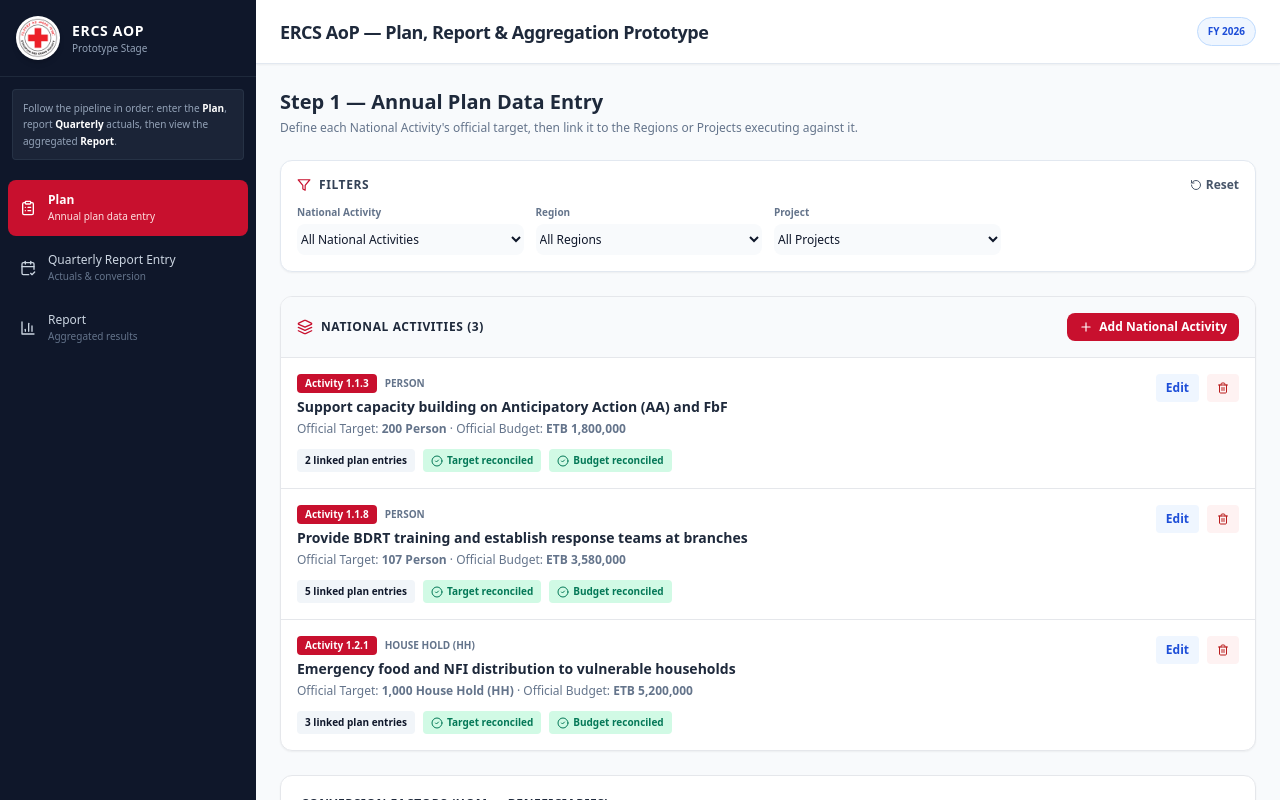
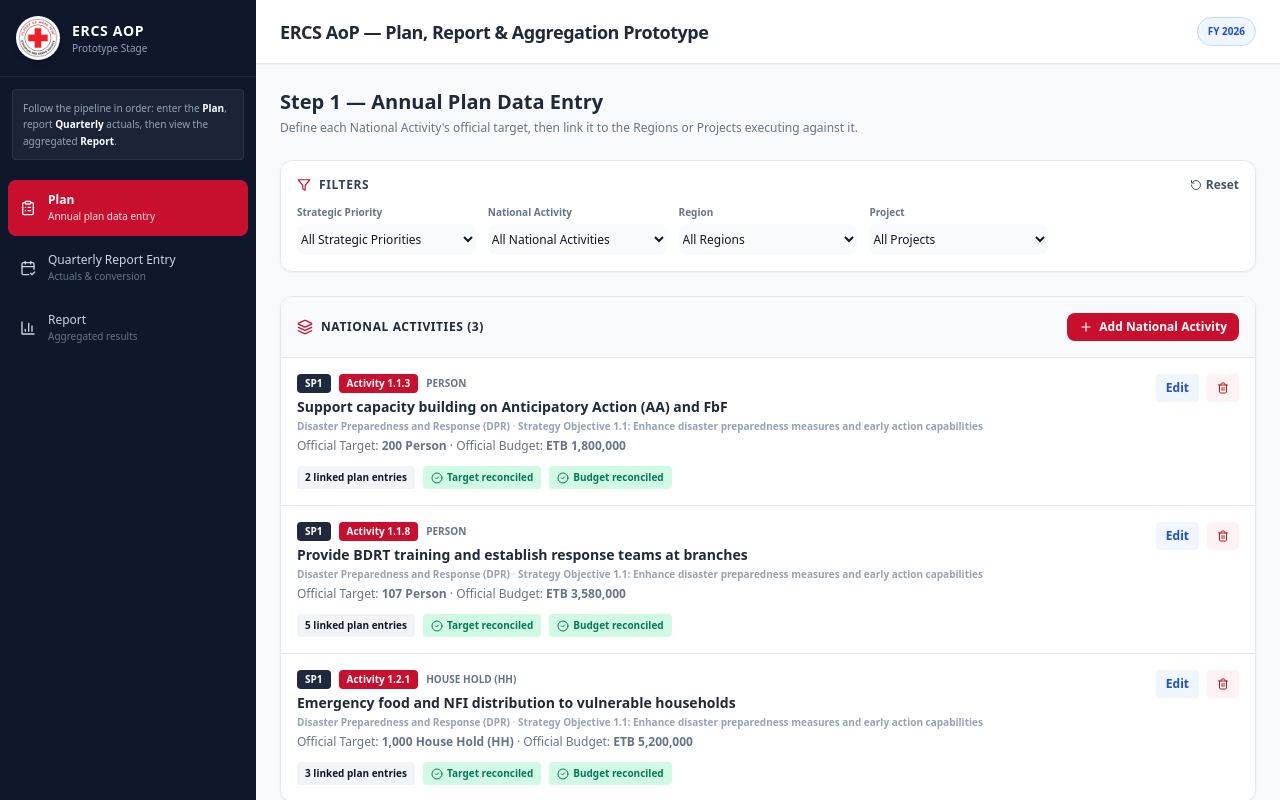
Before and after one commit to merryalem9-design/ERCS-AoP, a React (Vite) app: page / in a window 1280 px wide. Built offline with nearby package versions, Linux system fonts and the light colour scheme.

Commit message:
added a strategic filter

```diff
--- a/src/components/common/FilterBar.tsx
+++ b/src/components/common/FilterBar.tsx
@@ -7,10 +7,24 @@ interface Props {
 }
 
 export const FilterBar: React.FC<Props> = ({ showQuarter = true }) => {
-  const { filters, setFilters, resetFilters, nationalActivities, regions, projects, quarters } = useApp();
+  const { filters, setFilters, resetFilters, strategicPriorities, nationalActivities, regions, projects, quarters } = useApp();
+
+  // National Activity options narrow to the selected Strategic Priority so the
+  // dropdown never offers a combination that can't return any rows.
+  const nationalActivitiesInScope = filters.strategicPriorityId === 'ALL'
+    ? nationalActivities
+    : nationalActivities.filter(na => na.strategic_priority_id === filters.strategicPriorityId);
+
   const handleChange = (e: React.ChangeEvent<HTMLSelectElement>) => {
     const { name, value } = e.target;
     setFilters(prev => {
+      // Picking a Strategic Priority narrows which National Activities are valid,
+      // so clear the National Activity selection if it no longer belongs to it.
+      if (name === 'strategicPriorityId') {
+        const currentNa = nationalActivities.find(na => na.id === prev.nationalActivityId);
+        const stillValid = value === 'ALL' || currentNa?.strategic_priority_id === value;
+        return { ...prev, strategicPriorityId: value, nationalActivityId: stillValid ? prev.nationalActivityId : 'ALL' };
+      }
       // A plan entry is either Regional or Project, never both — picking one
       // clears the other so the filter combination can never return zero rows.
       if (name === 'regionId' && value !== 'ALL') return { ...prev, regionId: value, projectId: 'ALL' };
@@ -30,12 +44,19 @@ export const FilterBar: React.FC<Props> = ({ showQuarter = true }) => {
           <RotateCcw className="w-3 h-3" /> Reset
         </button>
       </div>
-      <div className="grid grid-cols-2 md:grid-cols-4 gap-3">
+      <div className="grid grid-cols-2 md:grid-cols-3 lg:grid-cols-5 gap-3">
+        <div>
+          <label className="block text-[10px] font-bold text-slate-500 mb-1">Strategic Priority</label>
+          <select name="strategicPriorityId" value={filters.strategicPriorityId} onChange={handleChange} className="w-full text-xs font-medium border-slate-200 rounded-lg bg-slate-50 py-1.5">
+            <option value="ALL">All Strategic Priorities</option>
+            {strategicPriorities.map(sp => <option key={sp.id} value={sp.id}>{sp.code} — {sp.name}</option>)}
+          </select>
+        </div>
         <div>
           <label className="block text-[10px] font-bold text-slate-500 mb-1">National Activity</label>
           <select name="nationalActivityId" value={filters.nationalActivityId} onChange={handleChange} className="w-full text-xs font-medium border-slate-200 rounded-lg bg-slate-50 py-1.5">
             <option value="ALL">All National Activities</option>
-            {nationalActivities.map(na => <option key={na.id} value={na.id}>{na.code}</option>)}
+            {nationalActivitiesInScope.map(na => <option key={na.id} value={na.id}>{na.code}</option>)}
           </select>
         </div>
         <div>
--- a/src/context/AppContext.tsx
+++ b/src/context/AppContext.tsx
@@ -1,15 +1,17 @@
 import React, { createContext, useContext, useEffect, useState } from 'react';
 import {
-  NationalActivity, Region, Project, PlanEntry, Quarter, QuarterlyActual, UomFactorConfig, FilterState,
+  StrategicPriority, NationalActivity, Region, Project, PlanEntry, Quarter, QuarterlyActual, UomFactorConfig, FilterState,
 } from '../types';
 import {
-  INITIAL_NATIONAL_ACTIVITIES, INITIAL_REGIONS, INITIAL_PROJECTS, INITIAL_PLAN_ENTRIES,
+  INITIAL_STRATEGIC_PRIORITIES, INITIAL_NATIONAL_ACTIVITIES, INITIAL_REGIONS, INITIAL_PROJECTS, INITIAL_PLAN_ENTRIES,
   FISCAL_QUARTERS, INITIAL_QUARTERLY_ACTUALS, INITIAL_UOM_CONFIGS,
 } from '../data/seedData';
 
 interface AppContextType {
   activeRoute: string; setActiveRoute: (r: string) => void;
   toastMessage: string | null; showToast: (msg: string) => void;
+
+  strategicPriorities: StrategicPriority[];
 
   nationalActivities: NationalActivity[];
   addNationalActivity: (na: NationalActivity) => void;
@@ -35,9 +37,9 @@ interface AppContextType {
   getFilteredPlanEntries: () => PlanEntry[];
 }
 
-const DEFAULT_FILTERS: FilterState = { nationalActivityId: 'ALL', regionId: 'ALL', projectId: 'ALL', quarterId: 'ALL' };
+const DEFAULT_FILTERS: FilterState = { strategicPriorityId: 'ALL', nationalActivityId: 'ALL', regionId: 'ALL', projectId: 'ALL', quarterId: 'ALL' };
 
-const PERSISTENCE_KEY = 'ercs-aop-simplified-v1';
+const PERSISTENCE_KEY = 'ercs-aop-simplified-v2';
 
 const readPersisted = <T,>(key: string, fallback: T): T => {
   if (typeof window === 'undefined') return fallback;
@@ -57,6 +59,7 @@ export const AppProvider: React.FC<{ children: React.ReactNode }> = ({ children
   const [activeRoute, setActiveRoute] = useState<string>(() => readPersisted('activeRoute', 'plan'));
   const [toastMessage, setToastMessage] = useState<string | null>(null);
 
+  const [strategicPriorities] = useState<StrategicPriority[]>(INITIAL_STRATEGIC_PRIORITIES);
   const [nationalActivities, setNationalActivities] = useState<NationalActivity[]>(() => readPersisted('nationalActivities', INITIAL_NATIONAL_ACTIVITIES));
   const [regions] = useState<Region[]>(INITIAL_REGIONS);
   const [projects] = useState<Project[]>(INITIAL_PROJECTS);
@@ -64,7 +67,7 @@ export const AppProvider: React.FC<{ children: React.ReactNode }> = ({ children
   const [planEntries, setPlanEntries] = useState<PlanEntry[]>(() => readPersisted('planEntries', INITIAL_PLAN_ENTRIES));
   const [quarterlyActuals, setQuarterlyActuals] = useState<QuarterlyActual[]>(() => readPersisted('quarterlyActuals', INITIAL_QUARTERLY_ACTUALS));
   const [uomConfigs, setUomConfigs] = useState<UomFactorConfig[]>(() => readPersisted('uomConfigs', INITIAL_UOM_CONFIGS));
-  const [filters, setFilters] = useState<FilterState>(() => readPersisted('filters', DEFAULT_FILTERS));
+  const [filters, setFilters] = useState<FilterState>(() => ({ ...DEFAULT_FILTERS, ...readPersisted('filters', DEFAULT_FILTERS) }));
 
   useEffect(() => {
     if (typeof window === 'undefined') return;
@@ -81,6 +84,10 @@ export const AppProvider: React.FC<{ children: React.ReactNode }> = ({ children
   const resetFilters = () => setFilters(DEFAULT_FILTERS);
 
   const getFilteredPlanEntries = () => planEntries.filter(pe => {
+    if (filters.strategicPriorityId !== 'ALL') {
+      const na = nationalActivities.find(n => n.id === pe.national_activity_id);
+      if (!na || na.strategic_priority_id !== filters.strategicPriorityId) return false;
+    }
     if (filters.nationalActivityId !== 'ALL' && pe.national_activity_id !== filters.nationalActivityId) return false;
     if (filters.regionId !== 'ALL' && pe.region_id !== filters.regionId) return false;
     if (filters.projectId !== 'ALL' && pe.project_id !== filters.projectId) return false;
@@ -125,6 +132,7 @@ export const AppProvider: React.FC<{ children: React.ReactNode }> = ({ children
   return (
     <AppContext.Provider value={{
       activeRoute, setActiveRoute, toastMessage, showToast,
+      strategicPriorities,
       nationalActivities, addNationalActivity, updateNationalActivity, deleteNationalActivity,
       regions, projects, quarters,
       planEntries, addPlanEntry, updatePlanEntry, deletePlanEntry,
--- a/src/data/seedData.ts
+++ b/src/data/seedData.ts
@@ -1,9 +1,25 @@
-import { NationalActivity, Region, Project, PlanEntry, Quarter, QuarterlyActual, UomFactorConfig } from '../types';
+import {
+  StrategicPriority, NationalActivity, Region, Project, PlanEntry, Quarter, QuarterlyActual, UomFactorConfig,
+} from '../types';
+
+// Top-level grouping used purely for filtering/aggregation — each National
+// Activity below is tagged with exactly one of these. Sourced from the ERCS
+// AoP & Project Alignment Framework: only one Strategic Priority (and one
+// Strategy Objective under it) is actually in use for the current data.
+export const INITIAL_STRATEGIC_PRIORITIES: StrategicPriority[] = [
+  {
+    id: 'sp-1',
+    code: 'SP1',
+    name: 'Disaster Preparedness and Response (DPR)',
+    objective: 'Strategy Objective 1.1: Enhance disaster preparedness measures and early action capabilities',
+  },
+];
 
 export const INITIAL_NATIONAL_ACTIVITIES: NationalActivity[] = [
-  { id: 'na-1-1-3', code: 'Activity 1.1.3', description: 'Support capacity building on Anticipatory Action (AA) and FbF', uom: 'Person', annual_target: 200, annual_budget: 1_800_000 },
-  { id: 'na-1-1-8', code: 'Activity 1.1.8', description: 'Provide BDRT training and establish response teams at branches', uom: 'Person', annual_target: 107, annual_budget: 3_580_000 },
-  { id: 'na-1-2-1', code: 'Activity 1.2.1', description: 'Emergency food and NFI distribution to vulnerable households', uom: 'House Hold (HH)', annual_target: 1000, annual_budget: 5_200_000 },
+  // SP1 — Disaster Preparedness and Response (DPR)
+  { id: 'na-1-1-3', strategic_priority_id: 'sp-1', code: 'Activity 1.1.3', description: 'Support capacity building on Anticipatory Action (AA) and FbF', uom: 'Person', annual_target: 200, annual_budget: 1_800_000 },
+  { id: 'na-1-1-8', strategic_priority_id: 'sp-1', code: 'Activity 1.1.8', description: 'Provide BDRT training and establish response teams at branches', uom: 'Person', annual_target: 107, annual_budget: 3_580_000 },
+  { id: 'na-1-2-1', strategic_priority_id: 'sp-1', code: 'Activity 1.2.1', description: 'Emergency food and NFI distribution to vulnerable households', uom: 'House Hold (HH)', annual_target: 1000, annual_budget: 5_200_000 },
 ];
 
 export const INITIAL_REGIONS: Region[] = [
@@ -54,5 +70,4 @@ export const INITIAL_QUARTERLY_ACTUALS: QuarterlyActual[] = [
 export const INITIAL_UOM_CONFIGS: UomFactorConfig[] = [
   { uom: 'Person', factor: 1 },
   { uom: 'House Hold (HH)', factor: 5 },
-  { uom: 'Community', factor: 100 },
 ];
--- a/src/pages/PlanPage.tsx
+++ b/src/pages/PlanPage.tsx
@@ -7,6 +7,7 @@ import { AlertTriangle, CheckCircle2, Layers, Plus, Save, Trash2, X } from 'luci
 
 export const PlanPage: React.FC = () => {
   const {
+    strategicPriorities,
     nationalActivities, addNationalActivity, updateNationalActivity, deleteNationalActivity,
     regions, projects, planEntries, addPlanEntry, updatePlanEntry, deletePlanEntry,
     uomConfigs, filters, getFilteredPlanEntries,
@@ -18,22 +19,26 @@ export const PlanPage: React.FC = () => {
 
   const filteredEntries = getFilteredPlanEntries();
 
-  // Which National Activities to show reconciliation + entries for, based on the top filter.
-  const visibleNationalActivities = filters.nationalActivityId === 'ALL'
-    ? nationalActivities
-    : nationalActivities.filter(na => na.id === filters.nationalActivityId);
+  // Which National Activities to show reconciliation + entries for, based on the
+  // Strategic Priority and National Activity filters at the top.
+  const visibleNationalActivities = nationalActivities.filter(na => {
+    if (filters.strategicPriorityId !== 'ALL' && na.strategic_priority_id !== filters.strategicPriorityId) return false;
+    if (filters.nationalActivityId !== 'ALL' && na.id !== filters.nationalActivityId) return false;
+    return true;
+  });
 
   const saveNa = () => {
     if (!naForm) return;
     const na: NationalActivity = {
       id: naForm.id || `na-${Date.now()}`,
+      strategic_priority_id: naForm.strategic_priority_id || '',
       code: (naForm.code || '').trim(),
       description: (naForm.description || '').trim(),
       uom: (naForm.uom || '').trim(),
       annual_target: Number(naForm.annual_target) || 0,
       annual_budget: Number(naForm.annual_budget) || 0,
     };
-    if (!na.code || !na.description || !na.uom) return;
+    if (!na.code || !na.description || !na.uom || !na.strategic_priority_id) return;
     if (naForm.id) updateNationalActivity(na); else addNationalActivity(na);
     setNaForm(null);
   };
@@ -73,7 +78,7 @@ export const PlanPage: React.FC = () => {
             <Layers className="w-4 h-4 text-ercs-red" /> National Activities ({visibleNationalActivities.length})
           </div>
           <button
-            onClick={() => setNaForm({})}
+            onClick={() => setNaForm({ strategic_priority_id: filters.strategicPriorityId !== 'ALL' ? filters.strategicPriorityId : undefined })}
             className="flex items-center gap-1.5 bg-ercs-red text-white px-3 py-1.5 rounded-lg text-xs font-bold"
           >
             <Plus className="w-3.5 h-3.5" /> Add National Activity
@@ -86,15 +91,22 @@ export const PlanPage: React.FC = () => {
             const childBudget = sumBudget(children);
             const targetMismatch = childTarget !== na.annual_target;
             const budgetMismatch = childBudget !== na.annual_budget;
+            const sp = strategicPriorities.find(s => s.id === na.strategic_priority_id);
             return (
               <div key={na.id} className="p-4">
                 <div className="flex items-start justify-between gap-4">
                   <div>
-                    <div className="flex items-center gap-2">
+                    <div className="flex items-center gap-2 flex-wrap">
+                      {sp && <span className="bg-slate-800 text-white text-[10px] font-extrabold px-2 py-0.5 rounded">{sp.code}</span>}
                       <span className="bg-ercs-red text-white text-[10px] font-extrabold px-2 py-0.5 rounded">{na.code}</span>
                       <span className="text-[10px] text-slate-500 font-bold uppercase">{na.uom}</span>
                     </div>
                     <div className="text-sm font-bold text-slate-800 mt-1">{na.description}</div>
+                    {sp && (
+                      <div className="text-[10px] text-slate-400 font-semibold mt-0.5">
+                        {sp.name} <span className="text-slate-300">·</span> {sp.objective}
+                      </div>
+                    )}
                     <div className="text-xs text-slate-500 mt-1">
                       Official Target: <b>{na.annual_target.toLocaleString()} {na.uom}</b> · Official Budget: <b>ETB {na.annual_budget.toLocaleString()}</b>
                     </div>
@@ -191,10 +203,21 @@ export const PlanPage: React.FC = () => {
 };
 
 const NationalActivityModal: React.FC<{ form: Partial<NationalActivity>; setForm: any; onSave: () => void; onClose: () => void }> = ({ form, setForm, onSave, onClose }) => {
-  const { uomConfigs } = useApp();
+  const { uomConfigs, strategicPriorities } = useApp();
   return (
     <ModalShell title={form.id ? 'Edit National Activity' : 'Add National Activity'} onClose={onClose}>
       <div className="grid grid-cols-2 gap-3">
+        <div className="col-span-2">
+          <span className="block text-[10px] font-bold text-slate-500 mb-1">Strategic Priority</span>
+          <select
+            value={form.strategic_priority_id || ''}
+            onChange={e => setForm((f: any) => ({ ...f, strategic_priority_id: e.target.value }))}
+            className="w-full text-xs border border-slate-200 rounded p-2 bg-slate-50 focus:outline-none focus:ring-2 focus:ring-red-100"
+          >
+            <option value="">Select Strategic Priority…</option>
+            {strategicPriorities.map(sp => <option key={sp.id} value={sp.id}>{sp.code} — {sp.name}</option>)}
+          </select>
+        </div>
         <LabeledInput label="Code" value={form.code || ''} onChange={v => setForm((f: any) => ({ ...f, code: v }))} placeholder="Activity 1.1.3" />
         <div>
           <span className="block text-[10px] font-bold text-slate-500 mb-1">UOM</span>
--- a/src/pages/ReportPage.tsx
+++ b/src/pages/ReportPage.tsx
@@ -9,7 +9,7 @@ import { Target, Wallet, Users, TrendingUp } from 'lucide-react';
 import { BarChart, Bar, XAxis, YAxis, Tooltip, ResponsiveContainer, CartesianGrid, Legend } from 'recharts';
 
 export const ReportPage: React.FC = () => {
-  const { nationalActivities, regions, projects, quarterlyActuals, uomConfigs, filters, getFilteredPlanEntries } = useApp();
+  const { strategicPriorities, nationalActivities, regions, projects, quarterlyActuals, uomConfigs, filters, getFilteredPlanEntries } = useApp();
 
   const filteredEntries = getFilteredPlanEntries();
   const q = filters.quarterId;
@@ -37,7 +37,18 @@ export const ReportPage: React.FC = () => {
   const utilization = budgetUtilizationPct(spent, budget);
   const beneficiaries = beneficiariesFor(filteredEntries);
 
-  // Breakdown by National Activity (respects current Region/Project filter).
+  // Breakdown by Strategic Priority (respects current National Activity/Region/Project filter).
+  const byStrategy = strategicPriorities
+    .map(sp => {
+      const naIds = nationalActivities.filter(na => na.strategic_priority_id === sp.id).map(na => na.id);
+      const es = filteredEntries.filter(e => naIds.includes(e.national_activity_id));
+      if (es.length === 0) return null;
+      const t = sumTarget(es), a = sumActual(es, quarterlyActuals, q), b = sumBudget(es), x = sumExpenditure(es, quarterlyActuals, q);
+      return { key: sp.id, name: `${sp.code} — ${sp.name}`, target: t, actual: a, achievement: achievementPct(a, t), budget: b, spent: x, beneficiaries: beneficiariesFor(es) };
+    })
+    .filter((r): r is NonNullable<typeof r> => r !== null);
+
+  // Breakdown by National Activity (respects current Strategic Priority/Region/Project filter).
   const byNational = nationalActivities
     .map(na => {
       const es = filteredEntries.filter(e => e.national_activity_id === na.id);
@@ -78,7 +89,7 @@ export const ReportPage: React.FC = () => {
       <div>
         <h2 className="text-xl font-black text-slate-800">Step 3 — Aggregated Report</h2>
         <p className="text-xs text-slate-500 mt-1">
-          Everything below is derived live from the Plan and Quarterly Entry pages: Actual × Conversion Factor = Beneficiaries, summed up by National Activity, Region and Project.
+          Everything below is derived live from the Plan and Quarterly Entry pages: Actual × Conversion Factor = Beneficiaries, summed up by Strategic Priority, National Activity, Region and Project.
         </p>
       </div>
 
@@ -108,6 +119,7 @@ export const ReportPage: React.FC = () => {
         </ResponsiveContainer>
       </div>
 
+      <ReportTable title="By Strategic Priority" rows={byStrategy} />
       <ReportTable title="By National Activity" rows={byNational} extraColumn={{ label: 'Official Target', get: r => `${r.officialTarget.toLocaleString()} ${r.uom}` }} />
       <ReportTable title="By Region" rows={byRegion} />
       <ReportTable title="By Project" rows={byProject} />
--- a/src/types/index.ts
+++ b/src/types/index.ts
@@ -2,19 +2,32 @@
 // SIMPLIFIED DATA MODEL
 // The goal at this stage is to make one pipeline crystal clear:
 //
-//   Plan Entry (data entry)
-//     -> Quarterly Actual (data entry)
-//       -> Beneficiaries = Actual x UOM Conversion Factor   (conversion)
-//         -> Summed by National Activity / Region / Project (aggregation)
-//           -> Report Page                                  (reporting)
+//   Strategic Priority (grouping)
+//     -> National Activity (data entry)
+//       -> Plan Entry (data entry)
+//         -> Quarterly Actual (data entry)
+//           -> Beneficiaries = Actual x UOM Conversion Factor   (conversion)
+//             -> Summed by Strategic Priority / National Activity / Region / Project (aggregation)
+//               -> Report Page                                  (reporting)
 //
-// Strategic Priorities/Objectives, user roles, and approval workflows have
-// been removed for this stage so the core pipeline is not obscured.
+// User roles and approval workflows have been removed for this stage so the
+// core pipeline is not obscured. Strategic Priorities were reintroduced as a
+// lightweight grouping layer above National Activity, used only for
+// filtering/aggregation — no separate workflow attached to it.
 // ---------------------------------------------------------------------------
+
+/** Top-level grouping — a Strategic Priority that National Activities roll up into. */
+export interface StrategicPriority {
+  id: string;
+  code: string;      // e.g. "SP1"
+  name: string;       // e.g. "Disaster Preparedness and Response (DPR)"
+  objective: string;  // e.g. "Strategy Objective 1.1: Enhance disaster preparedness measures..."
+}
 
 /** The top-level "what" — a National Activity with its own official annual target. */
 export interface NationalActivity {
   id: string;
+  strategic_priority_id: string; // links up to a StrategicPriority
   code: string;          // e.g. "Activity 1.1.8"
   description: string;
   uom: string;            // Unit of Measure, e.g. "Person", "House Hold (HH)"
@@ -57,8 +70,9 @@ export interface UomFactorConfig {
 }
 
 export interface FilterState {
-  nationalActivityId: string; // 'ALL' or a NationalActivity id
-  regionId: string;           // 'ALL' or a Region id
-  projectId: string;          // 'ALL' or a Project id
-  quarterId: string;          // 'ALL' or a QuarterId
+  strategicPriorityId: string; // 'ALL' or a StrategicPriority id
+  nationalActivityId: string;  // 'ALL' or a NationalActivity id
+  regionId: string;            // 'ALL' or a Region id
+  projectId: string;           // 'ALL' or a Project id
+  quarterId: string;           // 'ALL' or a QuarterId
 }
```
